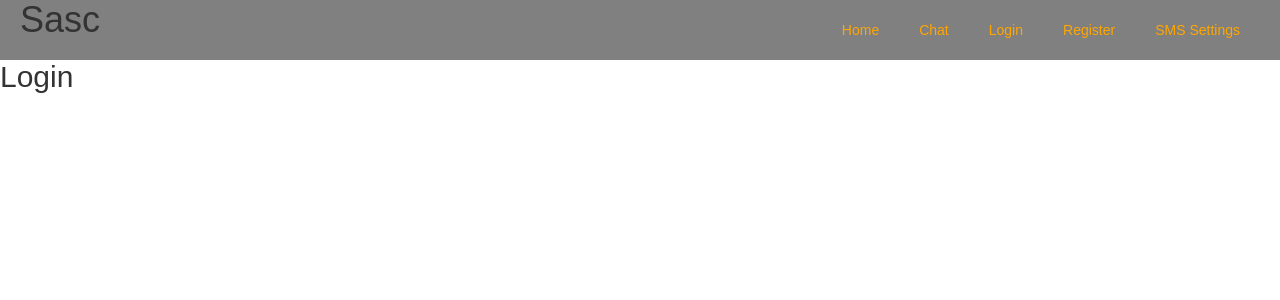
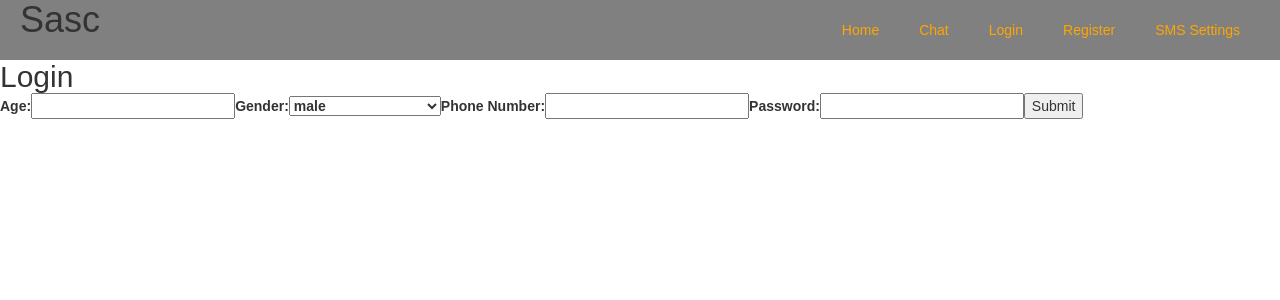
Before and after one commit to CodeTheChangeUBC/sasc, a React app: page /login in a window 1280 px wide. Shown: the top 300 px of the page. Built offline with nearby package versions, Linux system fonts and the light colour scheme; no server answers.

Commit message:
form component made

```diff
--- /dev/null
+++ b/client/src/Components/Form/index.js
@@ -0,0 +1,39 @@
+import React from 'react';
+import PropTypes from 'prop-types';
+
+const Form = ({
+  age,
+  gender,
+  selectValue,
+  onSubmit,
+  onChange
+}) => (
+  <form onSubmit={onSubmit}>
+    {age &&
+        <label>Age:
+          <input type="number" name="age" />
+        </label>
+    }
+    {gender &&
+        <label>Gender:
+        <select onChange={onChange} onvalue={selectValue}>
+          <option value="male">male</option>
+          <option value="female">female</option>
+          <option value="non-binary">non-binary</option>
+          <option value="transgender male">transgender male</option>
+          <option value="transgender female">transgender female</option>
+          <option value="other">other</option>
+        </select>
+        </label>
+    }
+    <label>Phone Number:
+      <input type="text" name="phone number" />
+    </label>
+    <label>Password:
+      <input type="password" name="password" />
+    </label>
+    <input type="submit" value="Submit" />
+  </form>
+);
+
+export default Form;
--- a/client/src/Containers/Login/index.js
+++ b/client/src/Containers/Login/index.js
@@ -1,11 +1,38 @@
 import React, { Component } from 'react';
+import Form from './../../Components/Form/';
 import './styles.css';
 
 class Login extends Component {
+
+  constructor(props) {
+    super(props);
+    this.state = {
+      input : '',
+    };
+     this.handleOnChange = this.handleOnChange.bind(this);
+     this.handleOnSubmit = this.handleOnSubmit.bind(this)
+  }
+
+  handleOnChange(ev) {
+   this.setState({ input: ev.target.value});
+  }
+
+  handleOnSubmit(ev) {
+    ev.preventDefault();
+    this.setState({ input: '' });
+  }
+
   render() {
+    console.log(this.state.input)
     return (
       <div className="Login">
         <h2>Login</h2>
+        <Form
+          age
+          gender
+          onSubmit={this.handleOnSubmit}
+          onChange={this.handleOnChange}
+        />
       </div>
     );
   }
```
